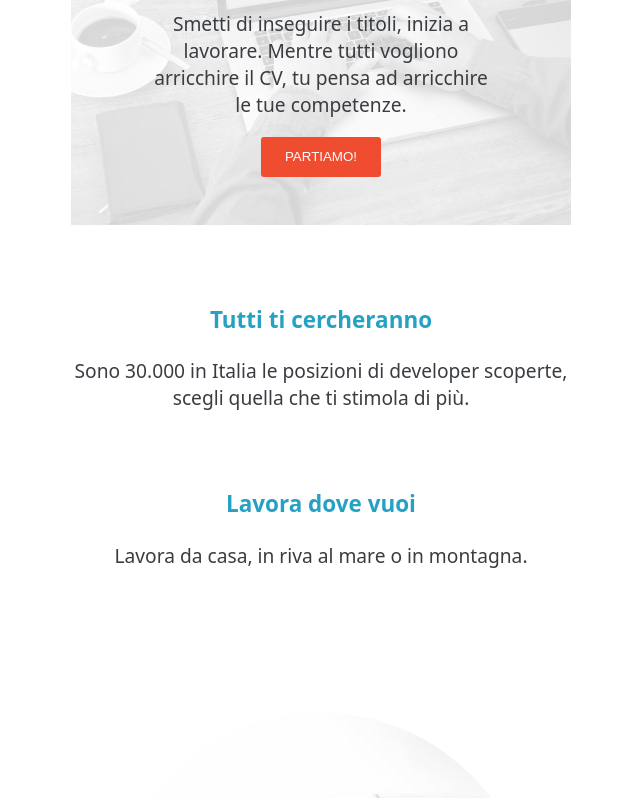
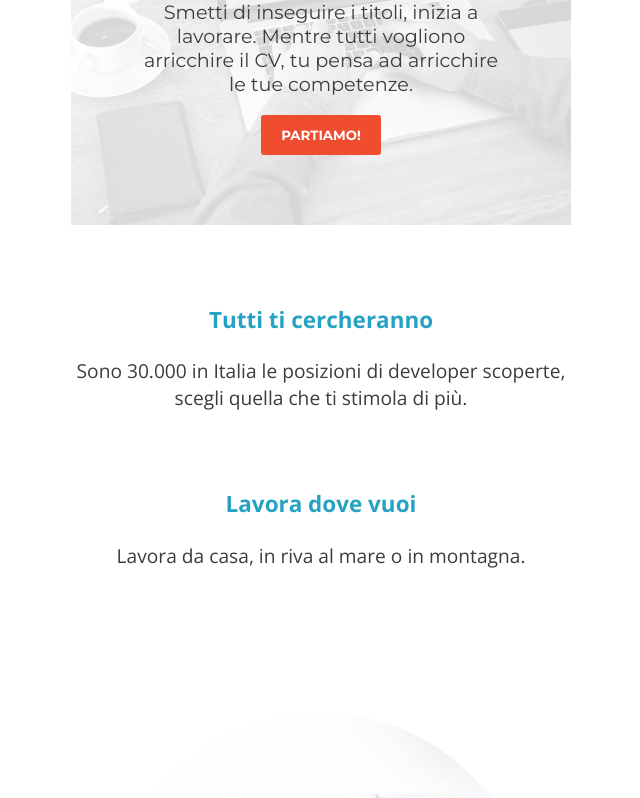
Before and after one commit to gianlumess/Progetto_S1_L5, a plain HTML site: page index.html in a window 1280 px wide. Shown: the part 293-1091 px from the top of the page, without its empty margins (319-959 px from the left). Drawn offline with nearby package versions, Linux system fonts and the light colour scheme.

Commit message:
aggiornata sezione header,font e cards

```diff
--- a/css/style.css
+++ b/css/style.css
@@ -4,8 +4,7 @@ body {
   text-align: center;
   box-sizing: border-box;
   max-width: 500px;
-  font-family: system-ui, -apple-system, BlinkMacSystemFont, "Segoe UI", Roboto,
-    Oxygen, Ubuntu, Cantarell, "Open Sans", "Helvetica Neue", sans-serif;
+  font-family: "Open Sans", sans-serif;
   color: #393d41;
   font-size: 1.2rem;
 }
@@ -40,6 +39,8 @@ button {
   height: 3em;
   border-radius: 3px;
   border: 1px #f04c2f;
+  font-family: "Montserrat", sans-serif;
+  font-weight: 700;
 }
 
 #corso_web_dev {
@@ -47,6 +48,7 @@ button {
   background-position: center;
   background-size: cover;
   height: 22em;
+  font-family: "Montserrat", sans-serif;
 }
 #info-corso :first-child {
   margin-top: 3.5em;
@@ -94,3 +96,6 @@ a {
 #cards-container {
   padding: 2em;
 }
+.flash-cards:last-of-type {
+  margin-bottom: 2em;
+}
--- a/index.html
+++ b/index.html
@@ -8,6 +8,13 @@
       content=": Da zero a Epicode con i corsi completi per diventare uno sviluppatore professionista in 3 mesi."
     />
     <title>Progetto_settimanale</title>
+    <link rel="preconnect" href="https://fonts.googleapis.com" />
+    <link rel="preconnect" href="https://fonts.gstatic.com" crossorigin />
+    <!-- Font google -->
+    <link
+      href="https://fonts.googleapis.com/css2?family=Montserrat:ital,wght@0,100..900;1,100..900&family=Open+Sans:ital,wght@0,300..800;1,300..800&display=swap"
+      rel="stylesheet"
+    />
     <!-- FOGLIO DI STILE RESET -->
     <!-- Ho lavorato senza aver collegato il foglio di reset perchè ho avuto difficoltà -->
 
@@ -18,8 +25,6 @@
       <div id="box-logo">
         <img src="/images/logo.png" alt="Logo_Epicode" />
       </div>
-    </header>
-    <main>
       <div id="corso_web_dev">
         <h1>
           Corso Web<br />
@@ -32,6 +37,8 @@
         </p>
         <button>PARTIAMO!</button>
       </div>
+    </header>
+    <main>
       <div id="info-corso">
         <h3>Tutti ti cercheranno</h3>
         <p>
```
